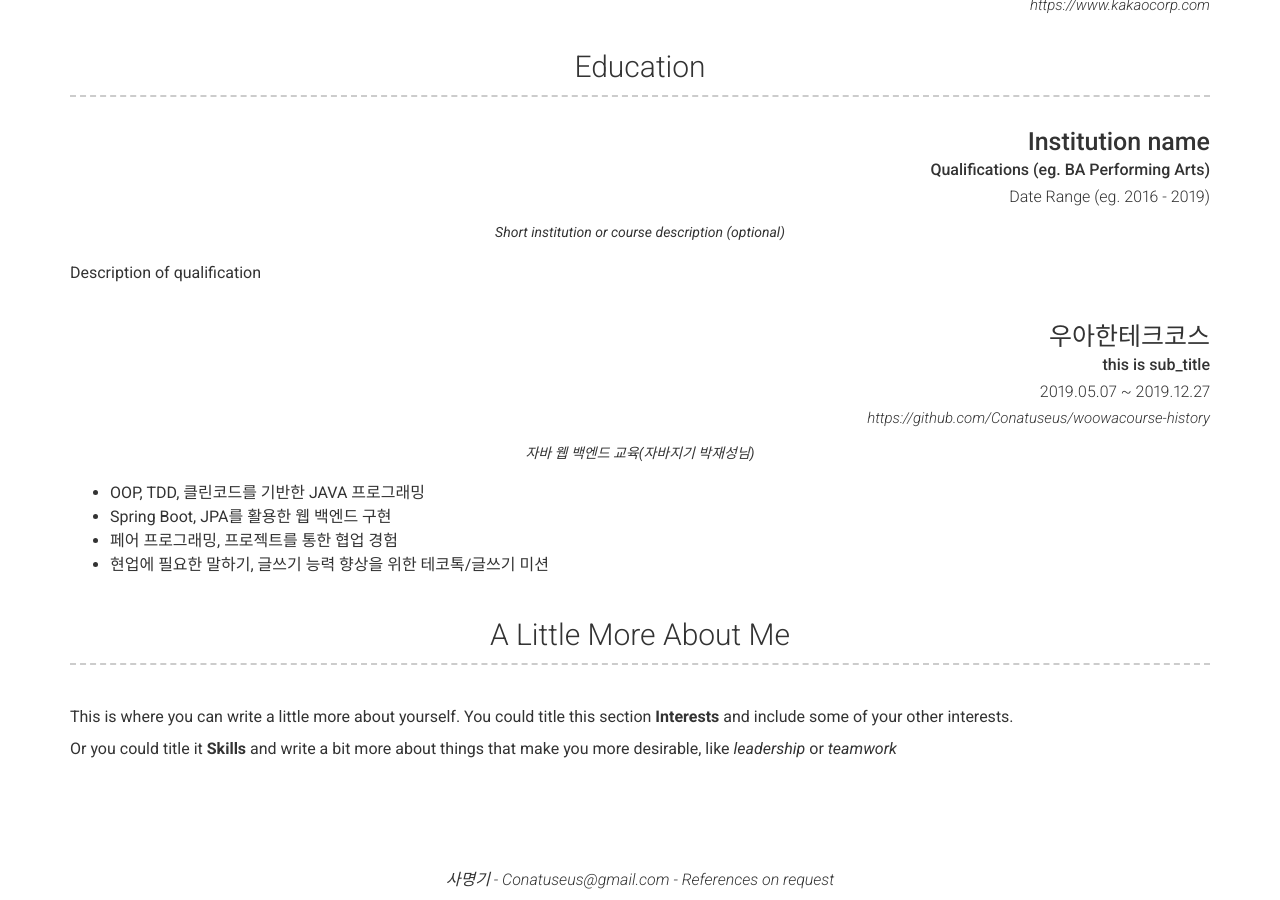
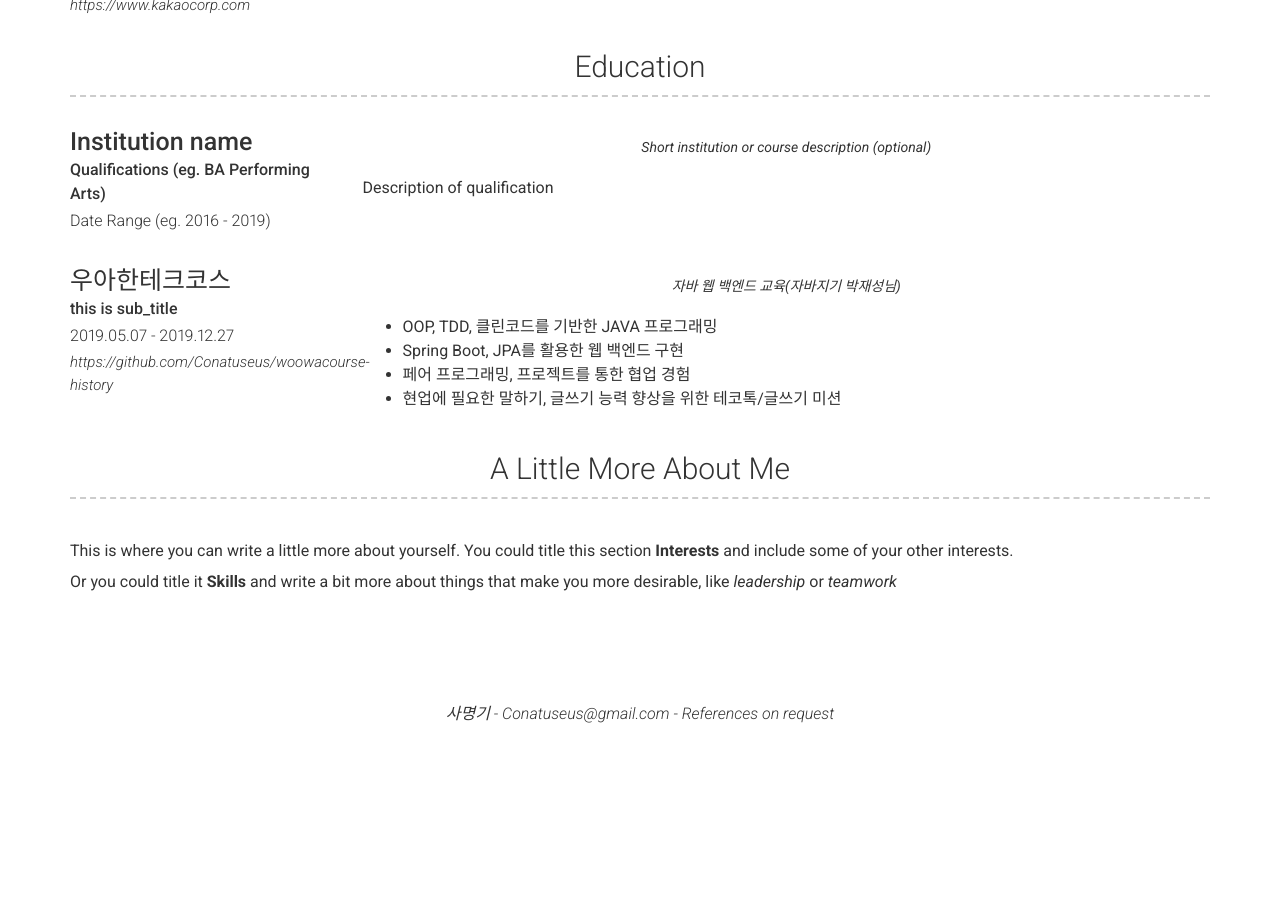
Before and after one commit to Conatuseus/Conatuseus.github.io, a Jekyll site: the page built from index.md, in a window 1280 px wide and 900 px high, scrolled down 1286 px. Built offline with Jekyll 4.4.1, drawn with Linux system fonts in a browser that asks for light colours; nearby versions of some CDN libraries; after the commit the page ends 2019 px from its top, so only the background shows below that.

Commit message:
left로 변경

```diff
--- a/_config.yml
+++ b/_config.yml
@@ -82,7 +82,7 @@ content:
   - title: Experience
     layout: list
     content:
-      - layout: right
+      - layout: left
         title: 카카오
         sub_title: Kotlin & Spring 백엔드 개발자
         caption: 2020.09 - 현재
@@ -103,7 +103,7 @@ content:
   - title: Education
     layout: list
     content:
-      - layout: top-right
+      - layout: left
         title: Institution name
         sub_title: Qualifications (eg. BA Performing Arts)
         caption: Date Range (eg. 2016 - 2019)
@@ -111,10 +111,10 @@ content:
           Short institution or course description (optional)
         description: | # this will include new lines to allow paragraphs
           Description of qualification
-      - layout: top-right
+      - layout: left
         title: 우아한테크코스
         sub_title: this is sub_title
-        caption: 2019.05.07 ~ 2019.12.27
+        caption: 2019.05.07 - 2019.12.27
         link: https://github.com/Conatuseus/woowacourse-history
         quote: >
           자바 웹 백엔드 교육(자바지기 박재성님)
```
